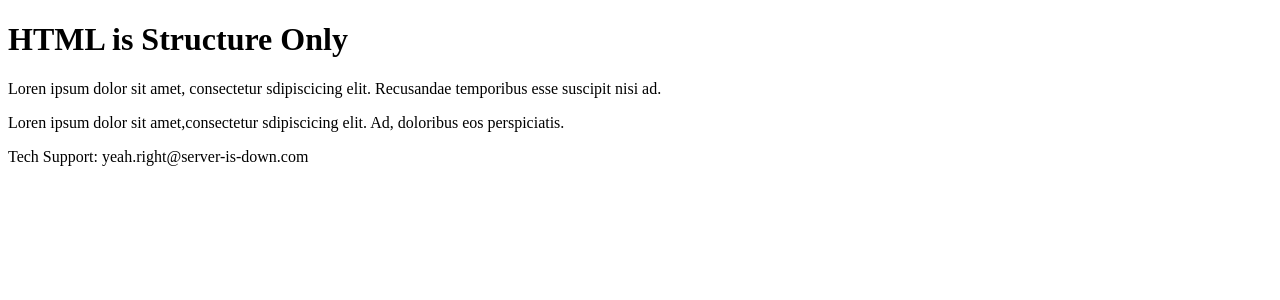
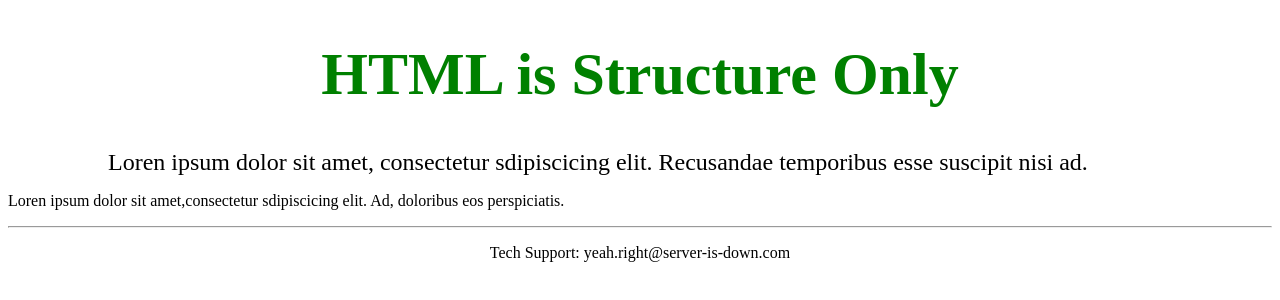
Before and after one commit to wassia/coursera-test, a plain HTML site: page site/index.html in a window 1280 px wide. Drawn offline with Linux system fonts and the light colour scheme.

Commit message:
bandymas

```diff
--- a/site/index.html
+++ b/site/index.html
@@ -4,9 +4,13 @@
 	<title>HTML is Structure Only (Before)</title>
 </head>
 <body>
-<h1>HTML is Structure Only</h1>
-<p>Loren ipsum dolor sit amet, consectetur sdipiscicing elit. Recusandae temporibus esse suscipit nisi ad.</p>
+<h1 style="color: green; font-size: 60px; text-align: center;">HTML is Structure Only</h1>
+<p style="margin: 0 100px 0 100px; font-size: 1.5em;">Loren ipsum dolor sit amet, consectetur sdipiscicing elit. Recusandae temporibus esse suscipit nisi ad.</p>
 <p>Loren ipsum dolor sit amet,consectetur sdipiscicing elit. Ad, doloribus eos perspiciatis. </p>
-<footer>Tech Support: yeah.right@server-is-down.com</footer>
+<footer>
+<hr>
+<p style="text-align: center;"onclick="alert('EMAILING US IS USELESS');">
+Tech Support: yeah.right@server-is-down.com</p>
+</footer>
 </body>
 </html>
```
